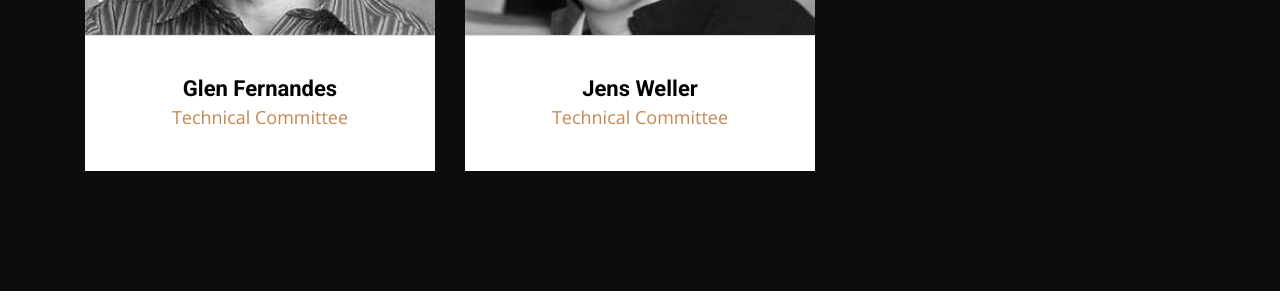
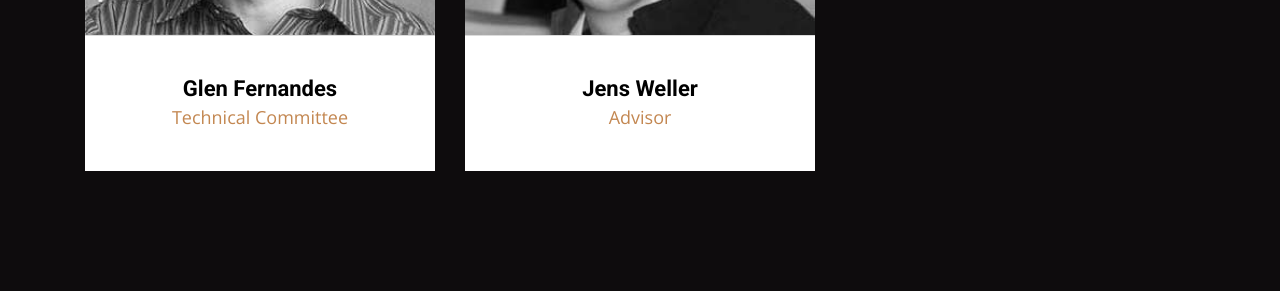
Before and after one commit to unecigarettewm/cppa-www, a Jekyll site: the page built from index.html, in a window 1280 px wide and 900 px high, scrolled down 4119 px. Shown: the part 155-455 px from the top of the window. Built offline with Jekyll 4.4.1, drawn with Linux system fonts in a browser that asks for light colours.

Commit message:
Jens is Advisor

```diff
--- a/index.html
+++ b/index.html
@@ -248,7 +248,7 @@ title: The C++ Alliance
                   <div class="pic"><img src="/people/jens.jpg" alt=""></div>
                   <div class="details">
                     <h4>Jens Weller</h4>
-                    <span>Technical Committee</span>
+                    <span>Advisor</span>
                   </div>
                 </div>
                 </a>
--- a/people/jens.html
+++ b/people/jens.html
@@ -2,7 +2,7 @@
 layout: team
 title: Jens Weller
 team-id: jens
-team-title: Technical Committee
+team-title: Advisor
 team-site: https://meetingcpp.com
 team-site-text: meetingcpp.com
 ---
```
